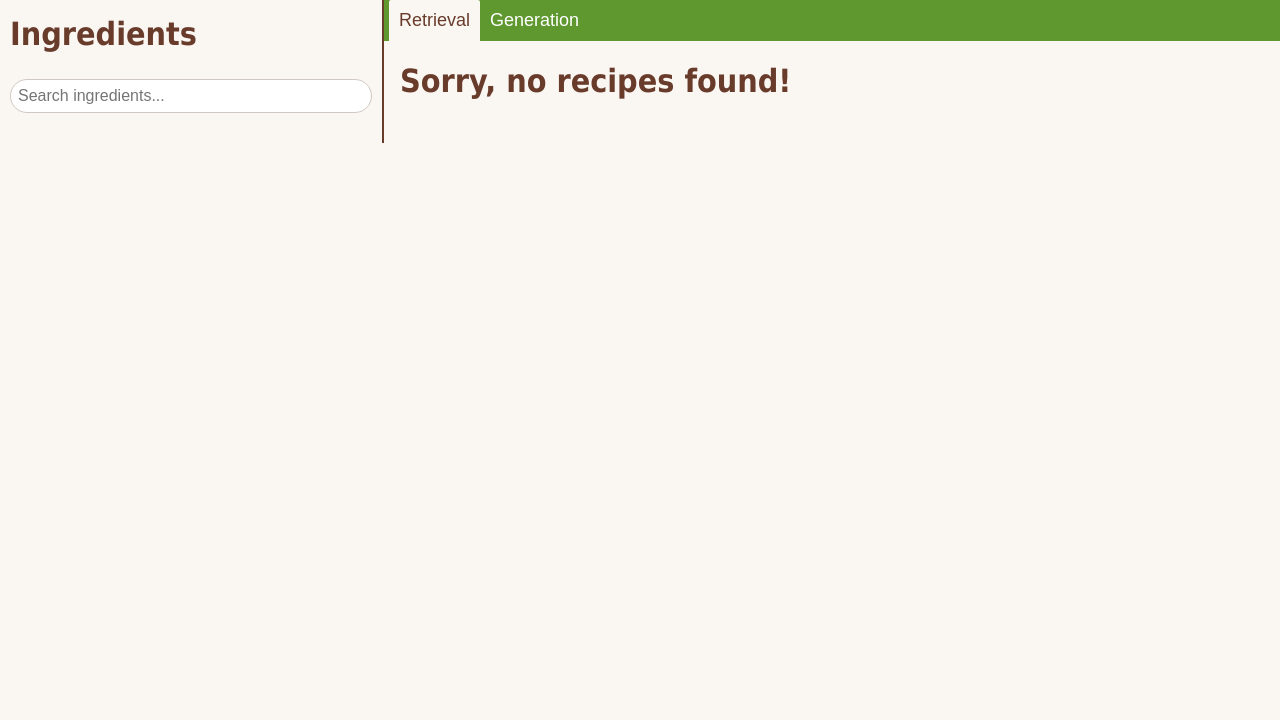
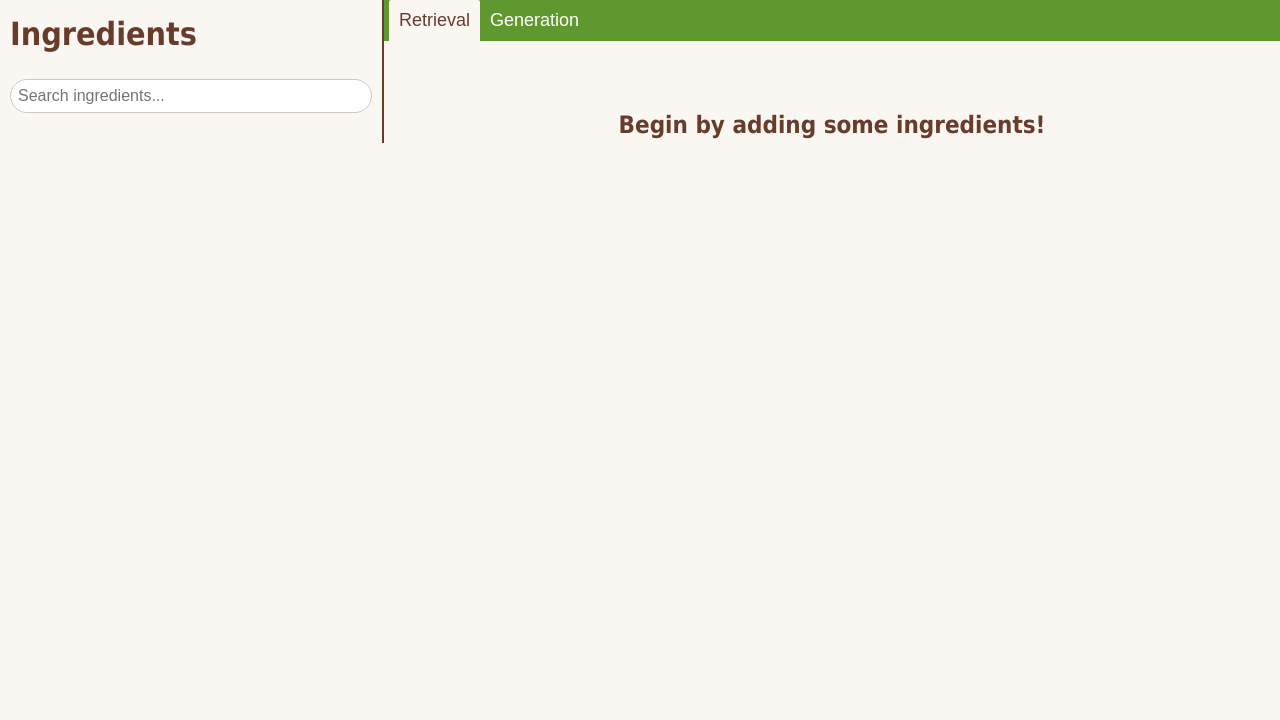
Before and after one commit to PritishWadhwa/IR-Project, a Flask app: page / in a window 1280 px wide. Shown: the part 115-835 px from the top of the page. Run offline with Flask 3, Linux system fonts and the light colour scheme; parts of the project's set-up code (start-up, migrations or seed data) failed here and were passed over; some libraries are stand-ins or nearby versions.

Commit message:
Welcome page heading changed

```diff
--- a/Frontend/templates/index.html
+++ b/Frontend/templates/index.html
@@ -95,7 +95,7 @@
                 <div class="content"
                      id="zero_recipes"
                      style="display: block">
-                    <h1>Sorry, no recipes found!</h1>
+                    <h2 style = "text-align: center; margin-top: 50px">Begin by adding some ingredients!</h2>
                 </div>
                 <div class="content"
                      id="TOP_OF_PAGE"
```
